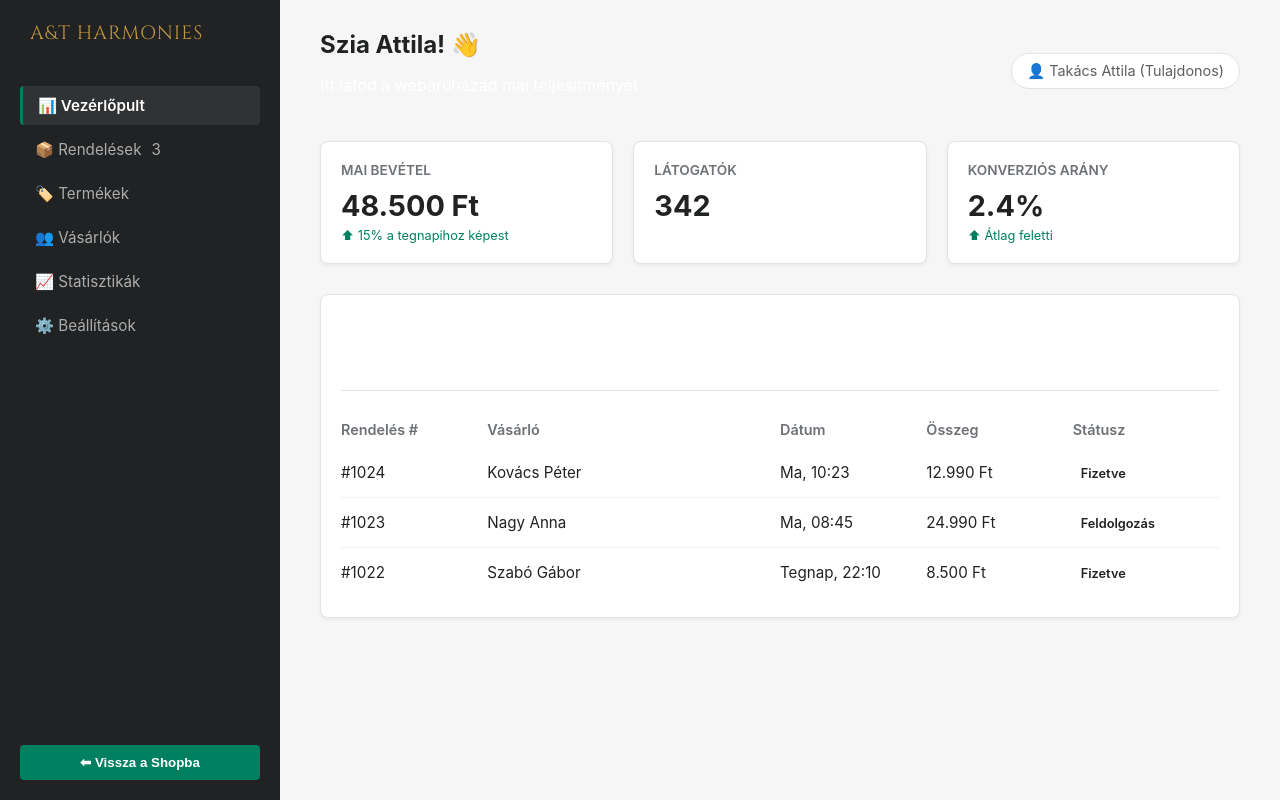
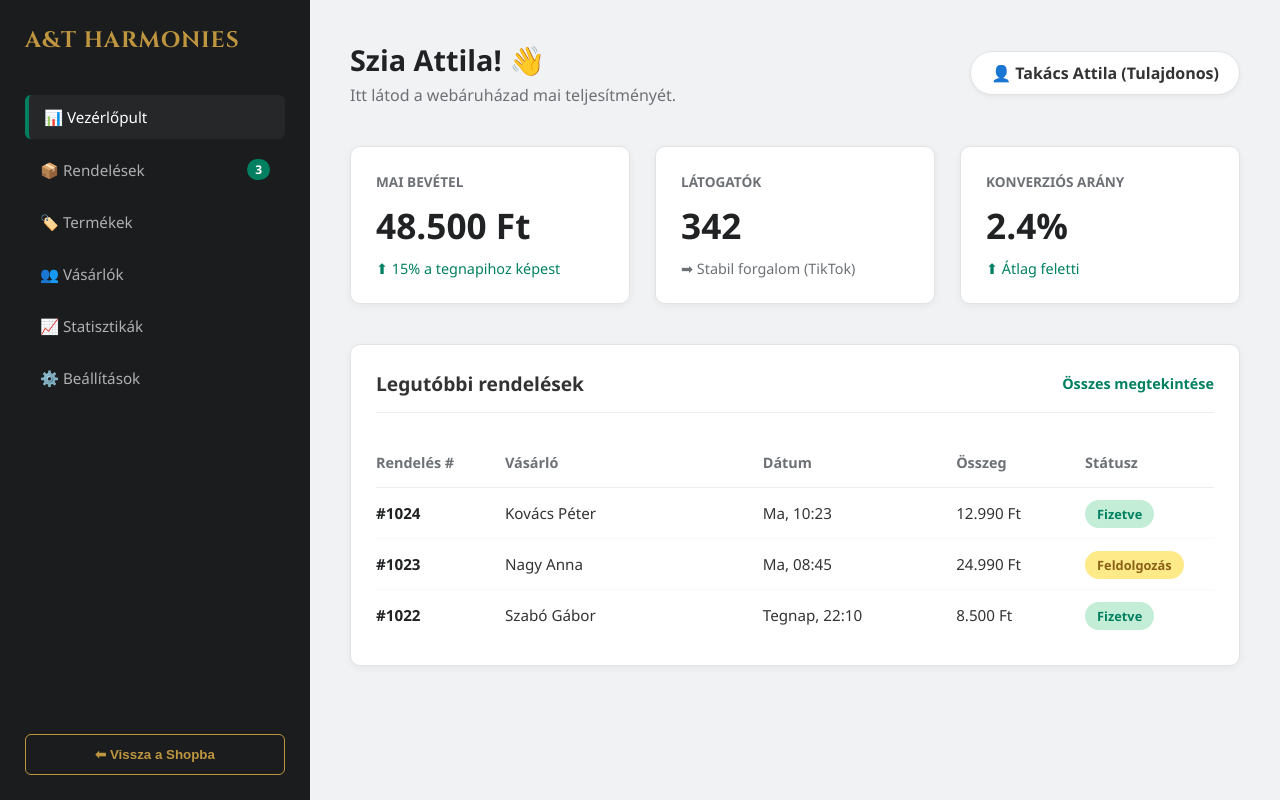
Before and after one commit to faqulord/Zenyx, a React (Create React App) app: page / in a window 1280 px wide. Both pictures are taken after a click on the button "ADMIN DEMO". Built offline with nearby package versions, Linux system fonts and the light colour scheme.

Commit message:
Update AdminPanel.css

```diff
--- a/src/components/AdminPanel.css
+++ b/src/components/AdminPanel.css
@@ -1,65 +1,90 @@
-/* AdminPanel.css - A Shopify stílusú vezérlőpult */
-
 .admin-container {
     display: flex;
     min-height: 100vh;
-    background-color: #f6f6f7; /* A klasszikus halványszürke háttér */
-    font-family: -apple-system, BlinkMacSystemFont, "San Francisco", "Segoe UI", Roboto, "Helvetica Neue", sans-serif;
+    background-color: #f1f2f4; /* Világosszürke háttér */
+    font-family: 'Segoe UI', Roboto, Helvetica, Arial, sans-serif;
+    color: #333;
+    text-align: left; /* Fontos: Balra rendezés */
 }
 
-/* --- OLDALSÁV (SIDEBAR) --- */
+/* --- OLDALSÁV --- */
 .admin-sidebar {
-    width: 240px;
-    background-color: #202223; /* Sötét Shopify szürke */
-    color: #e3e3e3;
-    padding: 20px;
+    width: 260px;
+    background-color: #1a1c1e; /* Sötét téma */
+    color: #fff;
+    padding: 25px;
     display: flex;
     flex-direction: column;
+    flex-shrink: 0;
 }
 
 .admin-logo {
     font-family: 'Cinzel', serif;
     color: #bf953f;
-    font-size: 1.2rem;
+    font-size: 1.4rem;
     margin-bottom: 40px;
-    padding-left: 10px;
+    font-weight: bold;
     letter-spacing: 1px;
 }
 
 .sidebar-menu {
     display: flex;
     flex-direction: column;
-    gap: 5px;
+    gap: 8px;
 }
 
 .menu-item {
-    padding: 10px 15px;
-    border-radius: 4px;
+    padding: 12px 15px;
+    border-radius: 6px;
     cursor: pointer;
-    transition: background 0.2s;
-    font-size: 0.95rem;
-    color: #acacac;
+    color: #b0b0b0;
+    transition: all 0.2s;
     display: flex;
     align-items: center;
-    gap: 10px;
+    justify-content: space-between;
+    font-size: 0.95rem;
 }
 
-.menu-item:hover {
-    background-color: #303234;
+.menu-item:hover, .menu-item.active {
+    background-color: #2c2e30;
     color: #fff;
 }
 
 .menu-item.active {
-    background-color: #303234;
-    color: #fff;
-    font-weight: 600;
-    border-left: 3px solid #008060; /* Shopify zöld csík */
+    border-left: 4px solid #008060; /* Shopify zöld */
+    background-color: #252729;
+}
+
+.badge {
+    background: #008060;
+    padding: 2px 8px;
+    border-radius: 12px;
+    font-size: 0.75rem;
+    color: white;
+    font-weight: bold;
+}
+
+.back-to-site {
+    margin-top: auto;
+    background: transparent;
+    color: #bf953f;
+    border: 1px solid #bf953f;
+    padding: 12px;
+    cursor: pointer;
+    border-radius: 6px;
+    font-weight: bold;
+    transition: 0.3s;
+}
+
+.back-to-site:hover {
+    background: #bf953f;
+    color: #000;
 }
 
 /* --- FŐ TARTALOM --- */
 .admin-content {
     flex: 1;
-    padding: 30px 40px;
+    padding: 40px;
     overflow-y: auto;
 }
 
@@ -67,133 +92,91 @@
     display: flex;
     justify-content: space-between;
     align-items: center;
-    margin-bottom: 30px;
+    margin-bottom: 40px;
 }
 
-.admin-title {
-    font-size: 1.5rem;
-    color: #202223;
-    font-weight: 700;
+.admin-title { font-size: 1.8rem; font-weight: 700; color: #202223; margin-bottom: 5px; }
+.admin-subtitle { color: #6d7175; font-size: 1rem; margin: 0; }
+
+.user-profile {
+    background: white;
+    padding: 10px 20px;
+    border-radius: 30px;
+    box-shadow: 0 2px 5px rgba(0,0,0,0.05);
+    font-weight: 600;
+    color: #333;
+    border: 1px solid #e1e3e5;
 }
 
-.user-profile {
-    display: flex;
-    align-items: center;
-    gap: 10px;
-    background: #fff;
-    padding: 8px 15px;
-    border-radius: 20px;
-    border: 1px solid #e1e3e5;
-    font-size: 0.9rem;
-    color: #5c5f62;
-}
-
-/* --- STATISZTIKAI KÁRTYÁK --- */
+/* --- KÁRTYÁK --- */
 .stats-grid {
     display: grid;
-    grid-template-columns: repeat(3, 1fr);
-    gap: 20px;
-    margin-bottom: 30px;
+    grid-template-columns: repeat(auto-fit, minmax(280px, 1fr));
+    gap: 25px;
+    margin-bottom: 40px;
 }
 
 .stat-card {
-    background: #fff;
-    padding: 20px;
-    border-radius: 8px;
-    box-shadow: 0 2px 4px rgba(0,0,0,0.05);
+    background: white;
+    padding: 25px;
+    border-radius: 10px;
+    box-shadow: 0 2px 8px rgba(0,0,0,0.05);
     border: 1px solid #e1e3e5;
 }
 
-.stat-title {
-    font-size: 0.85rem;
-    font-weight: 600;
-    color: #6d7175;
-    margin-bottom: 10px;
-    text-transform: uppercase;
-}
+.stat-title { font-size: 0.85rem; color: #6d7175; font-weight: 700; text-transform: uppercase; margin-bottom: 10px; }
+.stat-value { font-size: 2.2rem; font-weight: 700; color: #202223; margin-bottom: 10px; }
+.stat-trend { font-size: 0.9rem; color: #6d7175; font-weight: 500; }
+.trend-up { color: #008060; }
 
-.stat-value {
-    font-size: 1.8rem;
-    font-weight: 700;
-    color: #202223;
-}
-
-.stat-trend {
-    font-size: 0.8rem;
-    margin-top: 5px;
-    display: flex;
-    align-items: center;
-    gap: 5px;
-}
-
-.trend-up { color: #008060; } /* Zöld nyíl */
-.trend-neutral { color: #5c5f62; }
-
-/* --- RENDELÉSEK LISTA --- */
+/* --- RENDELÉSEK --- */
 .orders-section {
-    background: #fff;
-    border-radius: 8px;
-    box-shadow: 0 2px 4px rgba(0,0,0,0.05);
+    background: white;
+    border-radius: 10px;
+    box-shadow: 0 2px 8px rgba(0,0,0,0.05);
+    padding: 25px;
     border: 1px solid #e1e3e5;
-    padding: 20px;
 }
 
 .section-header-row {
     display: flex;
     justify-content: space-between;
     align-items: center;
-    margin-bottom: 20px;
+    margin-bottom: 25px;
     padding-bottom: 15px;
-    border-bottom: 1px solid #e1e3e5;
+    border-bottom: 1px solid #eee;
 }
 
-.table-header {
+.section-header-row h3 { margin: 0; font-size: 1.2rem; }
+.view-all { color: #008060; cursor: pointer; font-weight: 600; font-size: 0.9rem; }
+
+.table-header, .order-row {
     display: grid;
-    grid-template-columns: 1fr 2fr 1fr 1fr 1fr;
-    font-weight: 600;
-    color: #6d7175;
-    padding: 10px 0;
-    font-size: 0.9rem;
-}
-
-.order-row {
-    display: grid;
-    grid-template-columns: 1fr 2fr 1fr 1fr 1fr;
+    grid-template-columns: 1fr 2fr 1.5fr 1fr 1fr;
     padding: 15px 0;
-    border-bottom: 1px solid #f1f2f3;
-    color: #202223;
-    font-size: 0.95rem;
     align-items: center;
 }
 
+.table-header { font-weight: 700; color: #6d7175; border-bottom: 1px solid #eee; font-size: 0.9rem; }
+.order-row { border-bottom: 1px solid #f9f9f9; font-size: 0.95rem; color: #333; }
 .order-row:last-child { border-bottom: none; }
+.order-id { font-weight: bold; color: #202223; }
 
-.status-badge {
-    padding: 4px 8px;
-    border-radius: 10px;
-    font-size: 0.8rem;
-    font-weight: 600;
+/* Státusz címkék */
+.status-badge { padding: 5px 12px; border-radius: 15px; font-size: 0.8rem; font-weight: 700; }
+.paid { background: #c4edd8; color: #008060; }
+.pending { background: #ffea8a; color: #8a6116; }
+
+/* --- MOBIL FIX --- */
+@media (max-width: 900px) {
+    .admin-container { flex-direction: column; }
+    .admin-sidebar { width: 100%; padding: 15px; }
+    .sidebar-menu { flex-direction: row; overflow-x: auto; gap: 10px; padding-bottom: 10px; }
+    .menu-item { white-space: nowrap; }
+    .back-to-site { display: none; } /* Mobilon spórolunk a hellyel */
+
+    .admin-content { padding: 20px; }
+    .stats-grid { grid-template-columns: 1fr; }
+    .table-header { display: none; } /* Mobilon elrejtjük a fejlécet */
+    .order-row { grid-template-columns: 1fr 1fr; gap: 10px; padding: 15px 0; }
 }
-
-.status-paid { background: #c4edd8; color: #008060; } /* Fizetve - Zöld */
-.status-pending { background: #ffea8a; color: #5c4a12; } /* Folyamatban - Sárga */
-
-/* Gomb a visszalépéshez */
-.back-to-site {
-    margin-top: auto;
-    background: #008060;
-    color: white;
-    border: none;
-    padding: 10px;
-    border-radius: 4px;
-    cursor: pointer;
-    font-weight: 600;
-}
-
-/* Mobil nézet */
-@media (max-width: 768px) {
-    .admin-sidebar { display: none; } /* Mobilon egyszerűsítjük a demót */
-    .stats-grid { grid-template-columns: 1fr; }
-    .table-header { display: none; }
-    .order-row { grid-template-columns: 1fr 1fr; gap: 10px; }
-}
```
